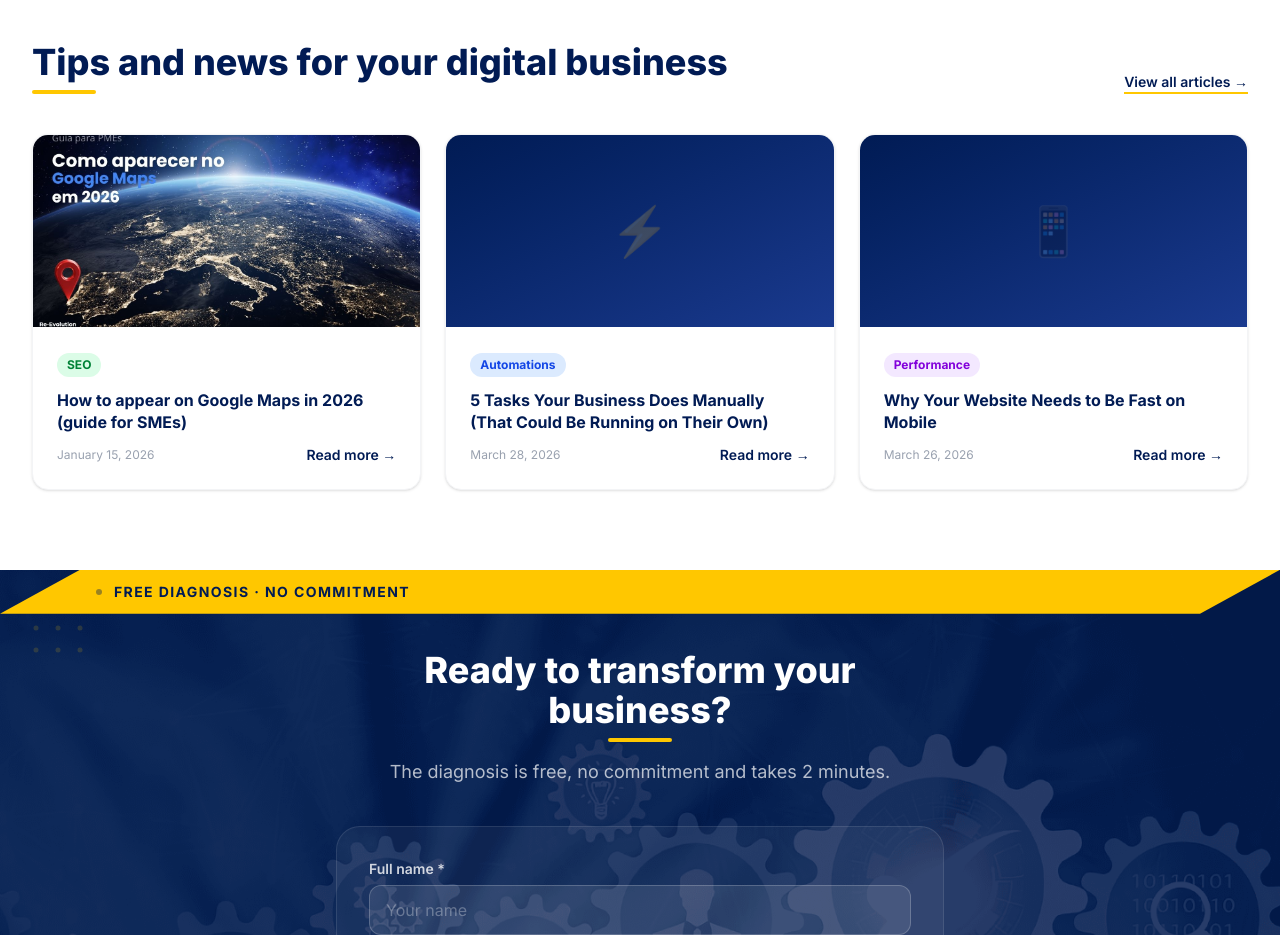
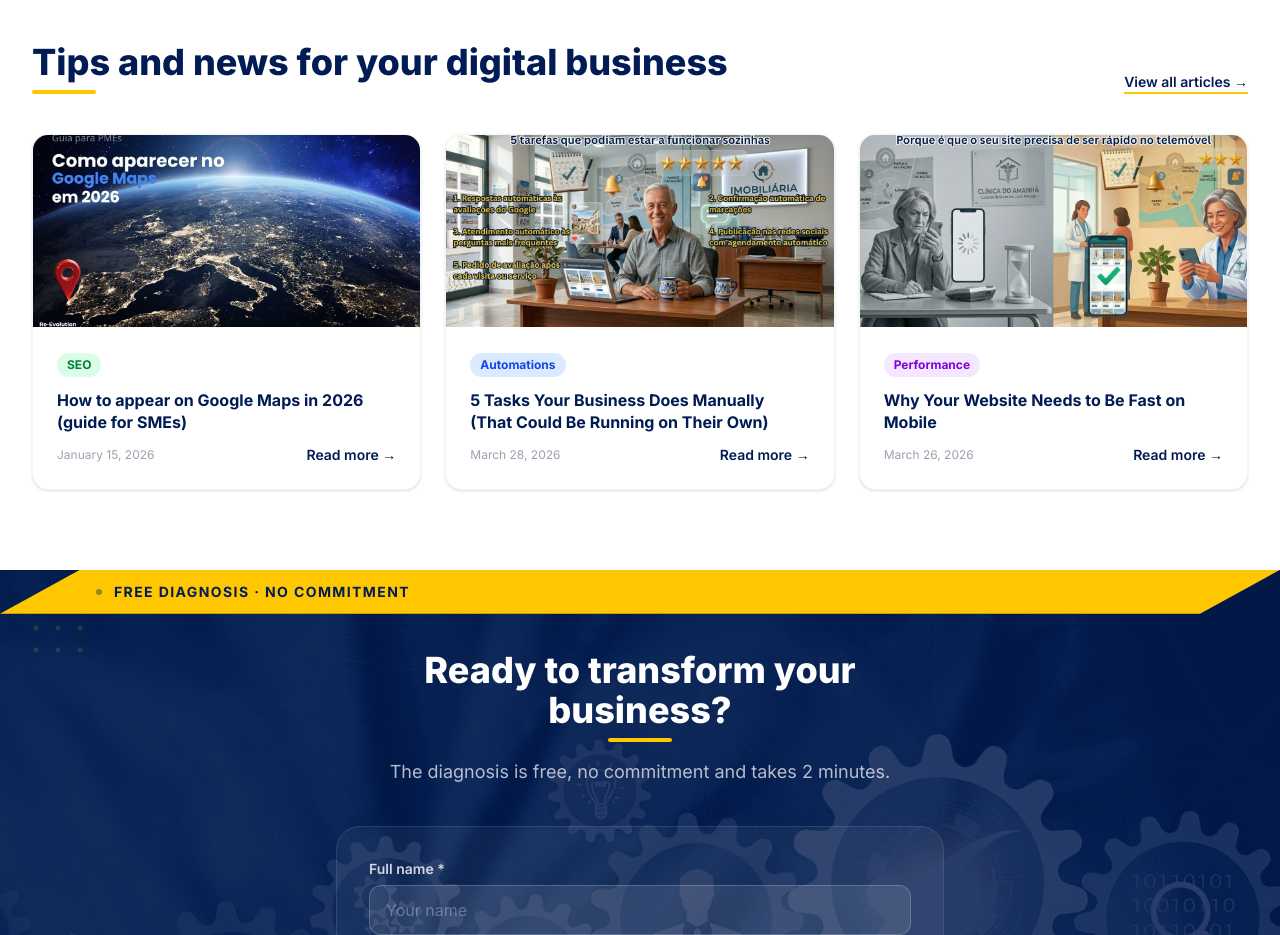
Before and after one commit to Re-Evolution-digital/internal-re-evolution, a Next.js app: page /en in a window 1280 px wide. Shown: the part 5560-6495 px from the top of the page. Built offline with nearby package versions, Linux system fonts and the light colour scheme.

Commit message:
Alteração das fotografias do Blog

```diff
--- a/components/sections/Blog.tsx
+++ b/components/sections/Blog.tsx
@@ -26,7 +26,7 @@ export default function Blog() {
   const ref = useRef<HTMLDivElement>(null)
   const inView = useInView(ref, { once: true, margin: '-80px' })
 
-  const articles = t.raw('articles') as Array<{ slug?: string; category: string; title: string; date: string }>
+  const articles = t.raw('articles') as Array<{ slug?: string; category: string; title: string; date: string; cardImage?: string }>
 
   return (
     <section id="blog" className="py-20 bg-white" data-section="blog" aria-labelledby="blog-title">
@@ -56,27 +56,20 @@ export default function Blog() {
             const cardContent = (
               <>
                 {/* Cover image */}
-                {i === 0 ? (
+                {article.slug ? (
                   <div className="relative h-48 overflow-hidden">
                     <Image
-                      src="/images/blog/como-aparecer-no-google-maps-2026-pmes-card.jpg"
-                      alt="Como aparecer no Google Maps em 2026"
+                      src={article.cardImage ?? `/images/blog/${article.slug}-card.jpg`}
+                      alt={article.title}
                       fill
                       className="object-cover group-hover:scale-105 transition-transform duration-500"
                       sizes="(max-width: 640px) 100vw, (max-width: 1024px) 50vw, 33vw"
                       loading="lazy"
-                      onError={(e) => {
-                        // fallback para a imagem principal se o card não existir ainda
-                        ;(e.currentTarget as HTMLImageElement).src =
-                          '/images/blog/como-aparecer-no-google-maps-2026-pmes.jpg'
-                      }}
                     />
                   </div>
                 ) : (
                   <div className="h-48 bg-gradient-to-br from-brand-dark to-[#1a3a8f] flex items-center justify-center">
-                    <div className="text-5xl opacity-20">
-                      {i === 1 ? '⚡' : '📱'}
-                    </div>
+                    <div className="text-5xl opacity-20">📝</div>
                   </div>
                 )}
                 <div className="p-6">
```
Also changed, not shown: public/images/blog/site-rapido-no-telemovel-card.jpg (added), public/images/blog/site-rapido-no-telemovel.jpg (added).
